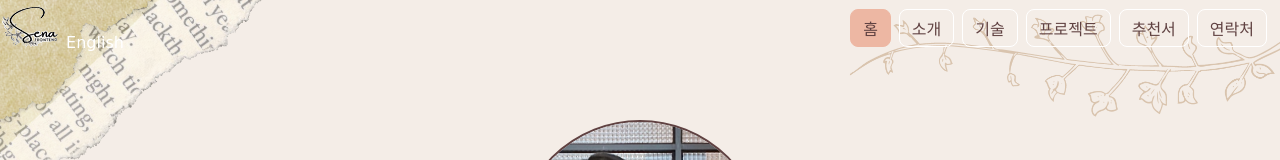
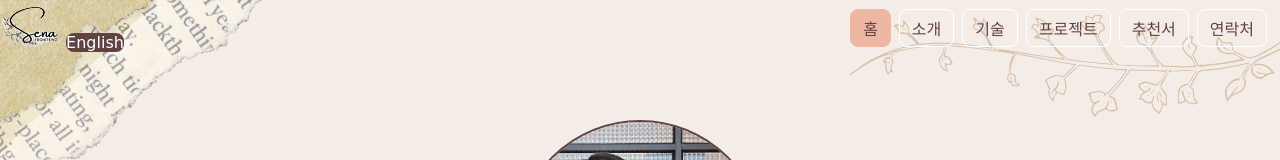
Before and after one commit to sena-0102/portfolio_korean, a plain HTML site: page index.html in a window 1280 px wide. Shown: the top 160 px of the page. Drawn offline with Linux system fonts and the light colour scheme; a web font is replaced by a local one.

Commit message:
Add files via upload

```diff
--- a/style.css
+++ b/style.css
@@ -142,6 +142,7 @@ p {
 }
 
 .Englishpage {
+    background-color: var(--color-dark-brown);
     margin: 1px;
     cursor: pointer;
     color: var(--color-white);
```
